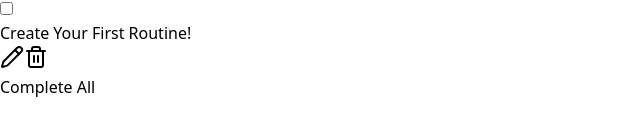
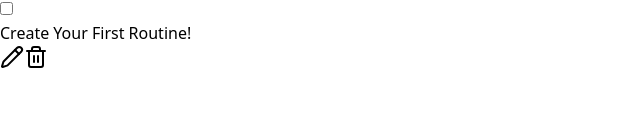
Before and after one commit to seolyam/RoutineApp, a React (Vite) app: page / in a window 1280 px wide. Shown: the part 171-306 px from the top of the page, without its empty margins (0-640 px from the left). Built offline with nearby package versions, Linux system fonts and the light colour scheme.

Commit message:
fixed complete all button, added delete all selected, changed bg color

```diff
--- a/src/App.tsx
+++ b/src/App.tsx
@@ -14,13 +14,14 @@ function App() {
     editTodo,
     setShowPopup,
     showPopup,
+    deleteAllTodos,
   } = useTodos();
 
   return (
     <>
       <NavigationBar />
 
-      <main className="py-10 h-screen space-y-5 overflow-y-auto ">
+      <main className="py-10 h-screen space-y-5 overflow-y-auto bg-[#FAF8F1]">
         <h1 className="font-thin text-3xl text-center">Your Routine</h1>
         <div className="max-w-lg mx-auto border-2 rounded-lg border-[#726759] bg-[#D8968F] p-5 space-y-2">
           <AddTodoForm onSubmit={addTodo} />
@@ -30,6 +31,7 @@ function App() {
             onDelete={deleteTodo}
             toggleAllTodos={toggleAllTodos}
             onEdit={editTodo}
+            onDeleteAll={deleteAllTodos}
           />
         </div>
       </main>
--- a/src/components/AddTodoForm.tsx
+++ b/src/components/AddTodoForm.tsx
@@ -22,7 +22,7 @@ export default function AddTodoForm({ onSubmit }: AddTodoFormProps) {
         value={input}
         onChange={(e) => setInput(e.target.value)}
         placeholder="Do this next!"
-        className="rounded-s-md grow border border-black p-2 focus:outline-none"
+        className="rounded-s-md grow border border-black p-2 focus:outline-none bg-[#FAF8F1]"
       />
       <button
         type="submit"
--- a/src/components/TodoItem.tsx
+++ b/src/components/TodoItem.tsx
@@ -8,6 +8,7 @@ interface TodoItemProps {
   onCompletedChange: (id: number, complete: boolean) => void;
   onDelete: (id: number) => void;
   onEdit: (id: number, newTitle: string) => void;
+  onDeleteAll: (id: number) => void;
 }
 export default function TodoItem({
   todo,
--- a/src/components/TodoList.tsx
+++ b/src/components/TodoList.tsx
@@ -1,6 +1,7 @@
 import { useEffect } from "react";
 import { Todo } from "../types/Todo";
 import TodoItem from "./TodoItem";
+import { DeleteIcon } from "lucide-react";
 
 interface TodoListProps {
   todos: Todo[];
@@ -8,6 +9,7 @@ interface TodoListProps {
   onDelete: (id: number) => void;
   toggleAllTodos: () => void;
   onEdit: (id: number, newTitle: string) => void;
+  onDeleteAll: () => void;
 }
 
 export default function TodoList({
@@ -16,6 +18,7 @@ export default function TodoList({
   onDelete,
   toggleAllTodos,
   onEdit,
+  onDeleteAll,
 }: TodoListProps) {
   useEffect(() => {
     const uncheckAllTodosAtMidnight = () => {
@@ -38,6 +41,8 @@ export default function TodoList({
     return a.completed ? 1 : -1;
   });
 
+  const completedTodos = todos.filter((todo) => todo.completed);
+
   return (
     <div className="space-y-2">
       {todosSorted.map((todo) => (
@@ -47,18 +52,27 @@ export default function TodoList({
           onCompletedChange={onCompletedChange}
           onDelete={onDelete}
           onEdit={onEdit}
+          onDeleteAll={onDeleteAll}
         />
       ))}
 
       <div className="flex justify-end">
-        <button
-          onClick={toggleAllTodos}
-          className="px-4 py-2 bg-[#726759] text-white rounded"
-        >
-          {todos.every((todo) => todo.completed)
-            ? "Uncomplete All"
-            : "Complete All"}
-        </button>
+        {completedTodos.length > 1 && (
+          <button
+            onClick={onDeleteAll}
+            className="bg-[#d55c4f] rounded-s-md w-16 pl-4 text-white "
+          >
+            <DeleteIcon />
+          </button>
+        )}
+        {todos.length > 1 && (
+          <button
+            onClick={toggleAllTodos}
+            className="px-4 py-2 bg-[#726759] text-white rounded"
+          >
+            {todos.every((todo) => todo.completed) ? "Reset" : "Complete"}
+          </button>
+        )}
       </div>
     </div>
   );
--- a/src/hooks/useTodos.ts
+++ b/src/hooks/useTodos.ts
@@ -30,6 +30,10 @@ export default function useTodos() {
         todo.id === id ? { ...todo, title: newTitle } : todo
       )
     );
+  }
+
+  function deleteAllTodos() {
+    setTodos((prevTodos) => prevTodos.filter((todo) => !todo.completed));
   }
 
   function deleteTodo(id: number) {
@@ -66,5 +70,6 @@ export default function useTodos() {
     editTodo,
     showPopup,
     setShowPopup,
+    deleteAllTodos,
   };
 }
```
